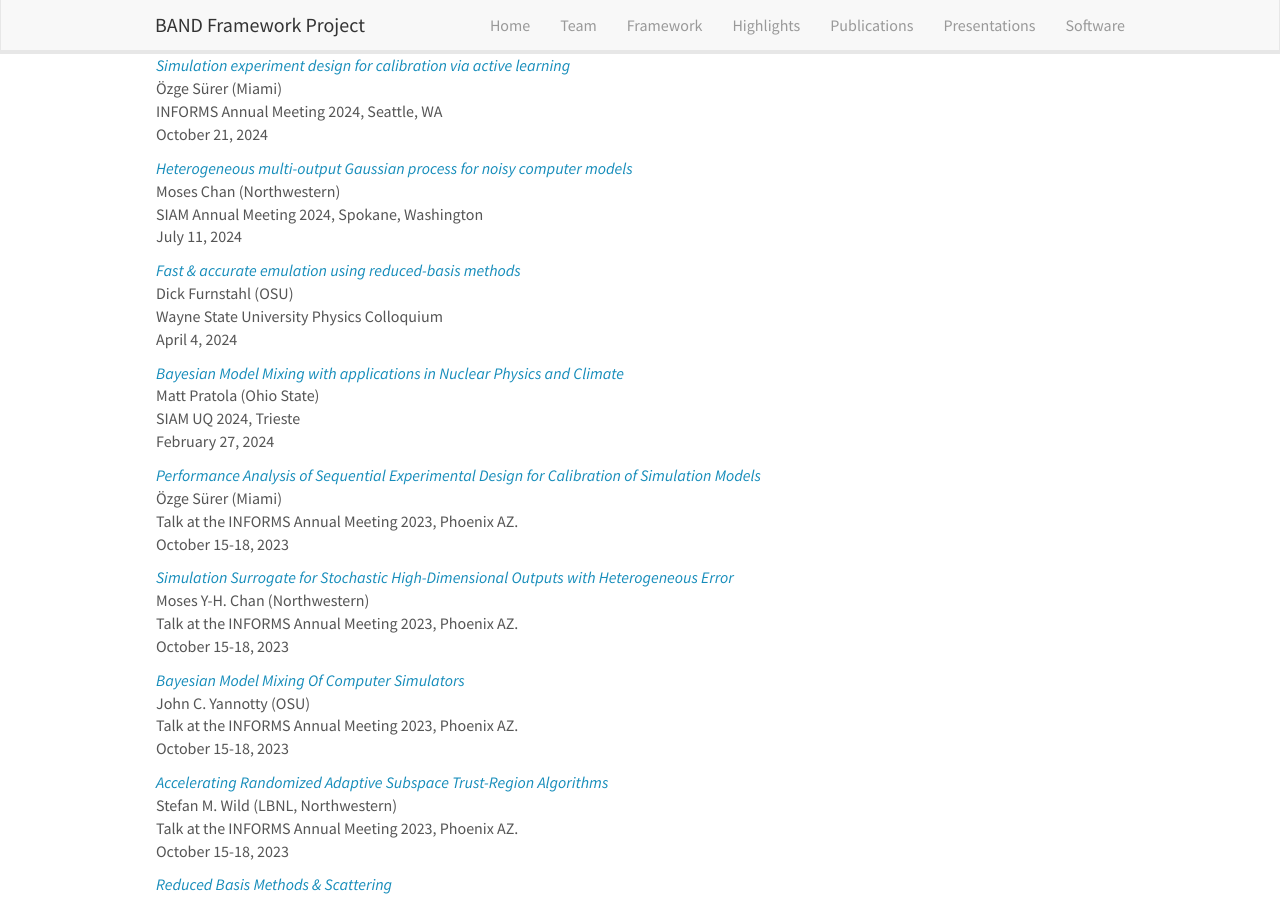
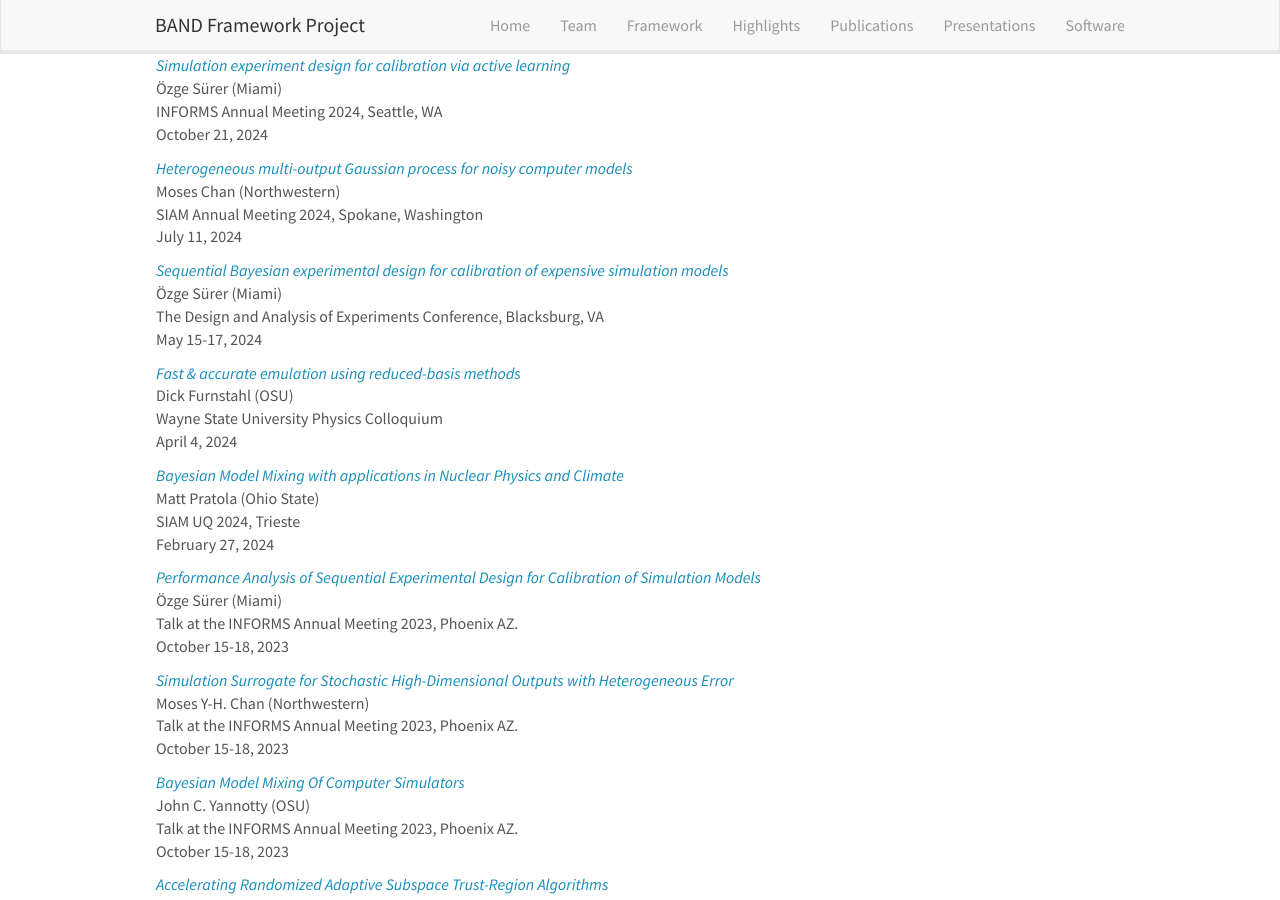
Before and after one commit to bandframework/bandframework.github.io, a Jekyll site: the page built from _pages/presentations.md, in a window 1280 px wide and 900 px high, scrolled down 1406 px. Built offline with Jekyll 4.4.1, drawn with Linux system fonts in a browser that asks for light colours; nearby versions of some CDN libraries.

Commit message:
including my dae talk

```diff
--- a/_data/presentations.yml
+++ b/_data/presentations.yml
@@ -87,6 +87,19 @@
     url: https://indico.mitp.uni-mainz.de/event/356/timetable/#20240627
   highlight: 0
   type: physics
+  news2:
+
+- title: "Sequential Bayesian experimental design for calibration of expensive simulation models"
+  image:
+  location: >
+    The Design and Analysis of Experiments Conference, Blacksburg, VA
+  date: >
+    May 15-17, 2024
+  presenter: Özge Sürer (Miami)
+  link:
+    url:
+  highlight: 0
+  type: methodology
   news2:
 
 - title: "From chiral EFT to perturbative QCD: a Bayesian model mixing approach to symmetric nuclear matter"
```
